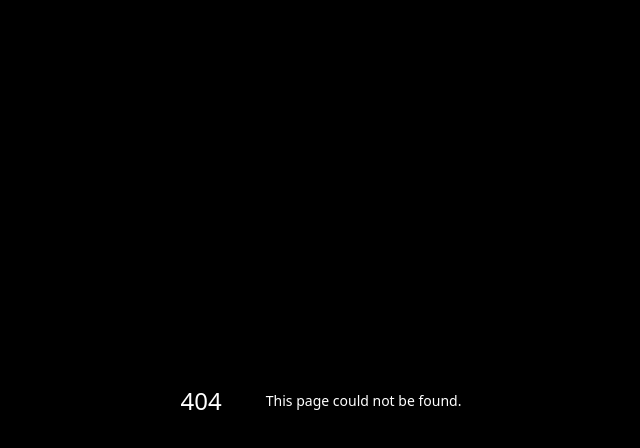
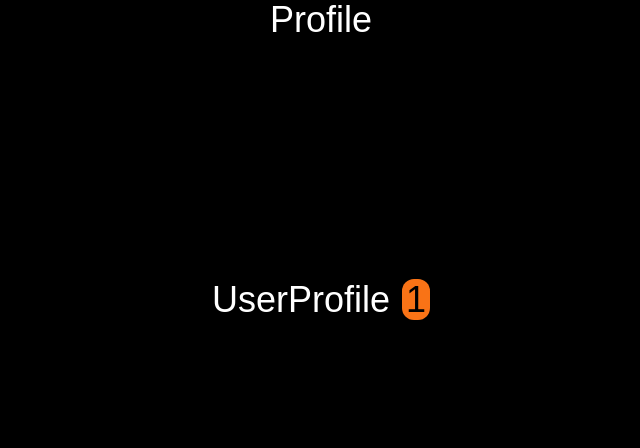
Before and after one commit to Ayushkr7380/NextJSAuthentication, a Next.js app: page /profile/1 in a window 1280 px wide. Before the commit this address had no page. Shown: the top 448 px of the page, without its empty margins (319-959 px from the left). Built offline with nearby package versions, Linux system fonts and the light colour scheme.

Commit message:
profile page added

```diff
--- a/src/app/login/page.tsx
+++ b/src/app/login/page.tsx
@@ -1,9 +1,10 @@
+"use client";
 import React from 'react'
 import Link from "next/link"
 const LoginPage = () => {
   return (
     <div className='flex items-center flex-col mt-[25vh]'>
-      <div>
+      <div className='text-4xl'>
         Login Page
       </div>
       <div className='m-2 rounded border-2 p-2'>
--- /dev/null
+++ b/src/app/profile/[id]/page.tsx
@@ -0,0 +1,15 @@
+import React from 'react'
+
+const UserProfile = ({params}:any) => {
+  return (
+    <div className='flex items-center flex-col'>
+        <div className='text-4xl'>Profile</div>
+        <div className='text-4xl mt-[30vh]'>
+            <span>UserProfile</span>
+            <span className='bg-orange-500 rounded-xl ml-3 px-1 text-black'>{params.id}</span>
+        </div>
+    </div>
+  )
+}
+
+export default UserProfile
--- /dev/null
+++ b/src/app/profile/page.tsx
@@ -0,0 +1,16 @@
+
+import React from 'react'
+
+const ProfilePage = () => {
+  return (
+    <div className='flex flex-col items-center min-h-screen'>
+        <div className="mt-[25vh]">
+            <h1>
+                Profile
+            </h1>
+        </div>
+    </div>
+  )
+}
+
+export default ProfilePage
--- a/src/app/signup/page.tsx
+++ b/src/app/signup/page.tsx
@@ -1,9 +1,10 @@
+"use client";
 import React from 'react'
 import Link from "next/link"
 const SignUp = () => {
   return (
     <div className='flex items-center flex-col mt-[25vh]'>
-      <div>SignUp Page</div>
+      <div className='text-4xl'>SignUp Page</div>
       <div className='m-2 rounded border-2 p-2'>
         <Link href="/login">LoginPage</Link>
       </div>
```
